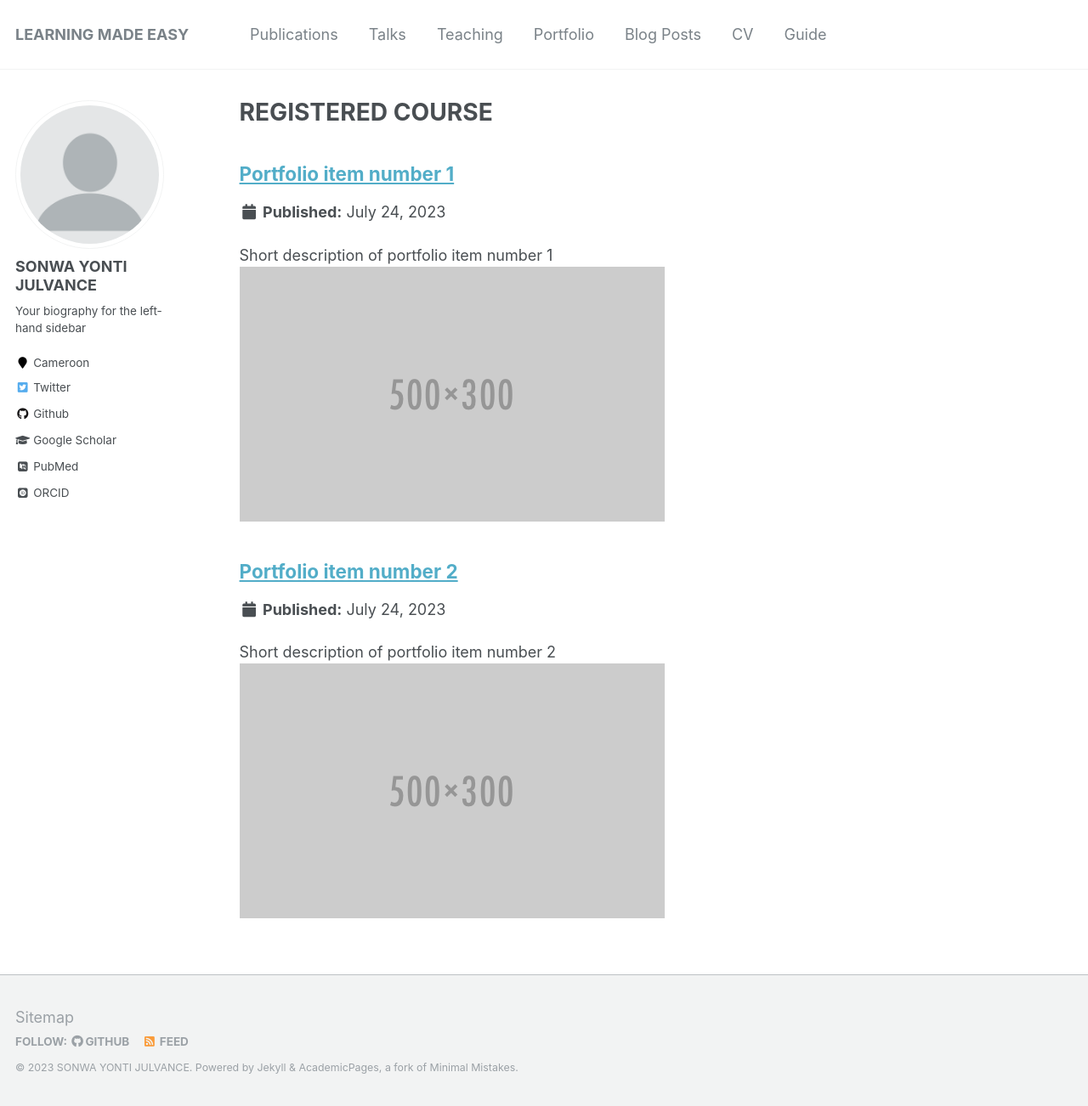
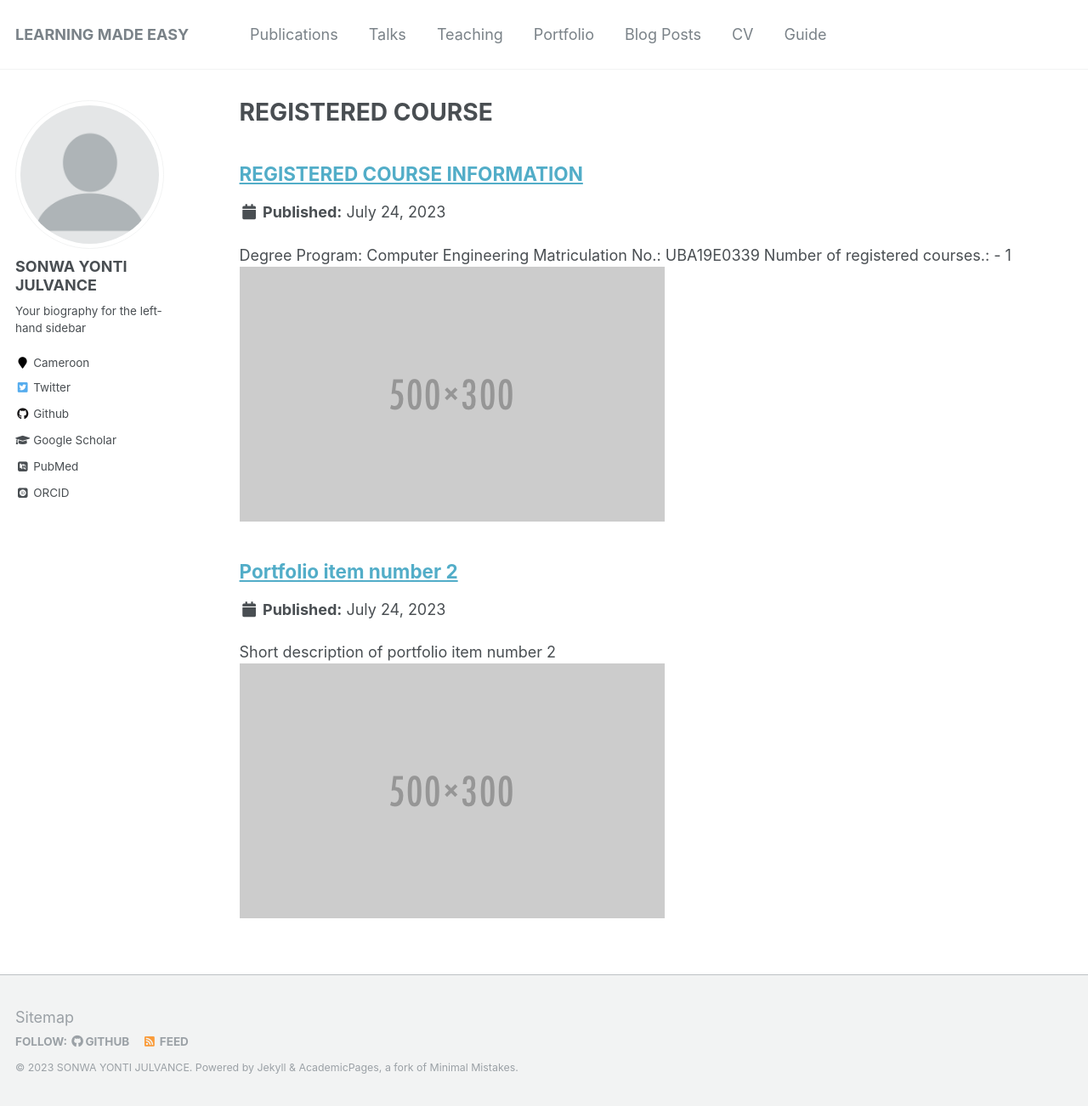
Before and after one commit to julvance/julvance.github.io, a Jekyll site: the page built from _pages/portfolio.html, in a window 1280 px wide and 1302 px high. Shown: the whole window at 85% size. Built offline with Jekyll 4.4.1, drawn with Linux system fonts in a browser that asks for light colours; some web fonts are replaced.

Commit message:
Update portfolio-1.html

```diff
--- a/_portfolio/portfolio-1.md
+++ b/_portfolio/portfolio-1.md
@@ -1,7 +1,9 @@
 ---
-title: "Portfolio item number 1"
-excerpt: "Short description of portfolio item number 1<br/><img src='/images/500x300.png'>"
-collection: portfolio
+title: "REGISTERED COURSE INFORMATION"
+excerpt: "Degree Program: Computer Engineering
+Matriculation No.: UBA19E0339
+Number of registered courses.: - 1<br/><img src='/images/500x300.png'>"
+collection: Registered courses info
 ---
 
 This is an item in your portfolio. It can be have images or nice text. If you name the file .md, it will be parsed as markdown. If you name the file .html, it will be parsed as HTML.
```
